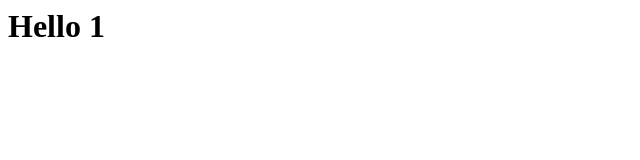
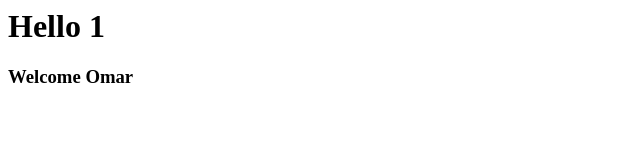
Before and after one commit to omarfadl/git_course, a plain HTML site: page index.html in a window 1280 px wide. Shown: the whole page, without its empty margins (0-640 px from the left). Drawn offline with Linux system fonts and the light colour scheme.

Commit message:
add new h3 to index.html

```diff
--- a/index.html
+++ b/index.html
@@ -1,3 +1,4 @@
 <html>
 <h1>Hello 1 </h1>
+<h3>Welcome Omar</h3>
 </html>
```
